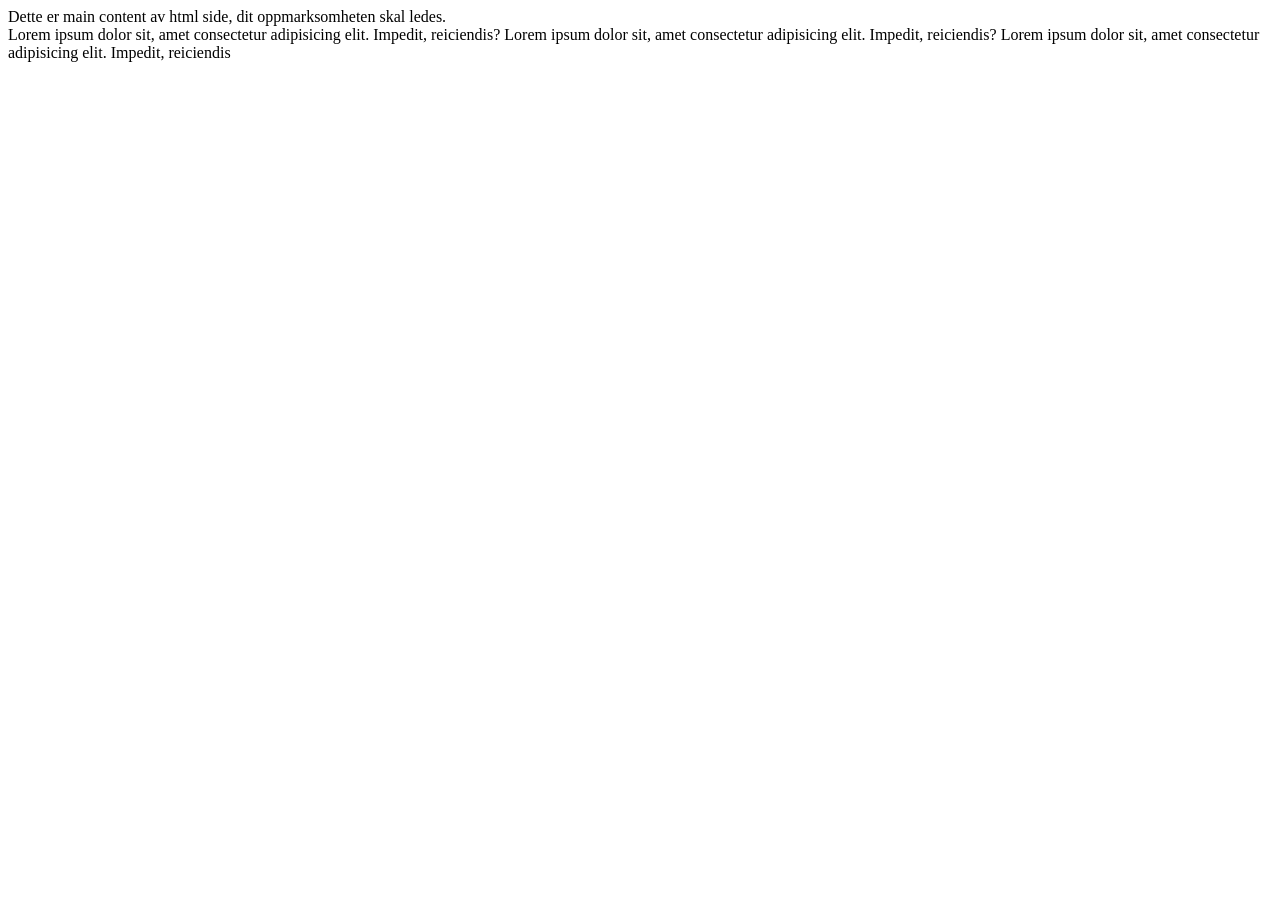
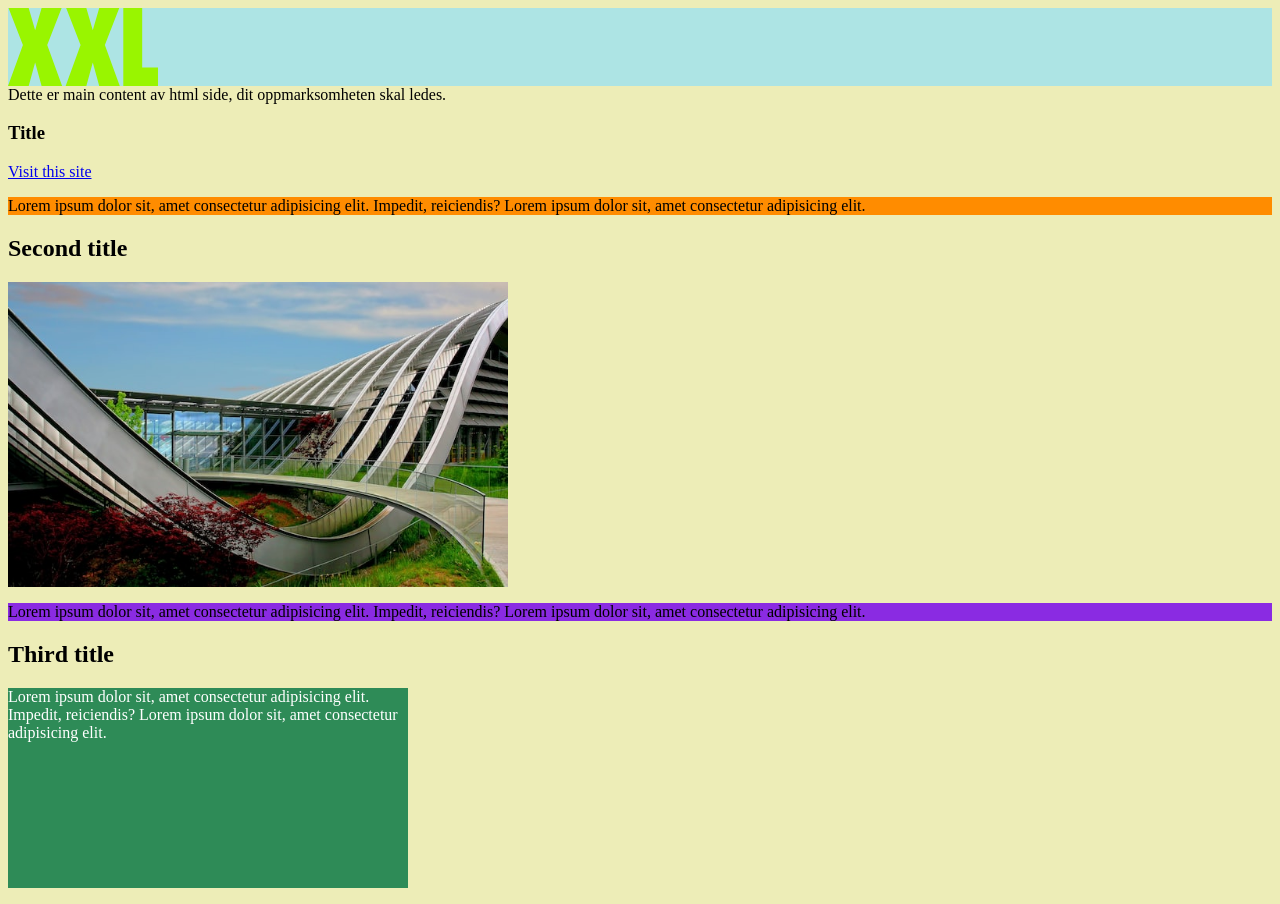
Before and after one commit to klaudiakm/My_ideal-frontpage, a plain HTML site: page index.html in a window 1280 px wide. Before the commit the page ends 800 px from the top, so only its background shows below. Drawn offline with Linux system fonts and the light colour scheme.

Commit message:
Add style files

```diff
--- /dev/null
+++ b/css/style.css
@@ -0,0 +1,24 @@
+body {
+    background-color: #ededb7;
+
+}
+
+header { background-color: rgb(173, 228, 228);
+
+}
+
+p { background-color: blueviolet;
+
+}
+
+.first-paragraph {
+    background-color: darkorange;
+
+}
+
+#second-paragraph {
+    background-color: seagreen;
+    color: #ffffff;
+    width: 400px;
+    height: 200px;
+}
--- a/index.html
+++ b/index.html
@@ -6,31 +6,56 @@
         <meta charset="utf-8">
         <title>My first page</title>
         <meta name="description" content="This page is about me">
+        <link rel="stylesheet" href="./css/style.css">
     </head>
     <body>
         <header>
+            <img src="./Assets /logo-xxl.svg" width="150">
 
         </header>
+
+
             <main>
                 Dette er main content av html side, dit oppmarksomheten skal ledes.
 
                 <article>
+                    <h3>Title</h3>
+
+                    <a href="https://www.google.com" target="_blank">Visit this site</a>
+                    <p class="first-paragraph">
                         Lorem ipsum dolor sit,
                         amet consectetur adipisicing elit.
                         Impedit, reiciendis?
                         Lorem ipsum dolor sit,
                         amet consectetur adipisicing elit.
+
+
+                    </p>
+                       <h2>Second title</h2>
+                       <img src="./Assets /arkitektur.jpg" width="500">
+                    <p>
+                        Lorem ipsum dolor sit,
+                        amet consectetur adipisicing elit.
                         Impedit, reiciendis?
                         Lorem ipsum dolor sit,
                         amet consectetur adipisicing elit.
-                Impedit, reiciendis
+
+                    </p>
+                    <h1>Third title</h1>
+                    <p id="second-paragraph">
+                        Lorem ipsum dolor sit,
+                        amet consectetur adipisicing elit.
+                        Impedit, reiciendis?
+                        Lorem ipsum dolor sit,
+                        amet consectetur adipisicing elit.
+
+                    </p>
+
+
                 </article>
 
             </main>
 
-
-
-
     </body>
 
 </html>
```
Also changed, not shown: css/index.html (deleted, +0 -10 lines), Assets /arkitektur.jpg (added), Assets /logo-xxl.svg (added), 2 other files. Lines whose indentation alone changed are shown as unchanged.
